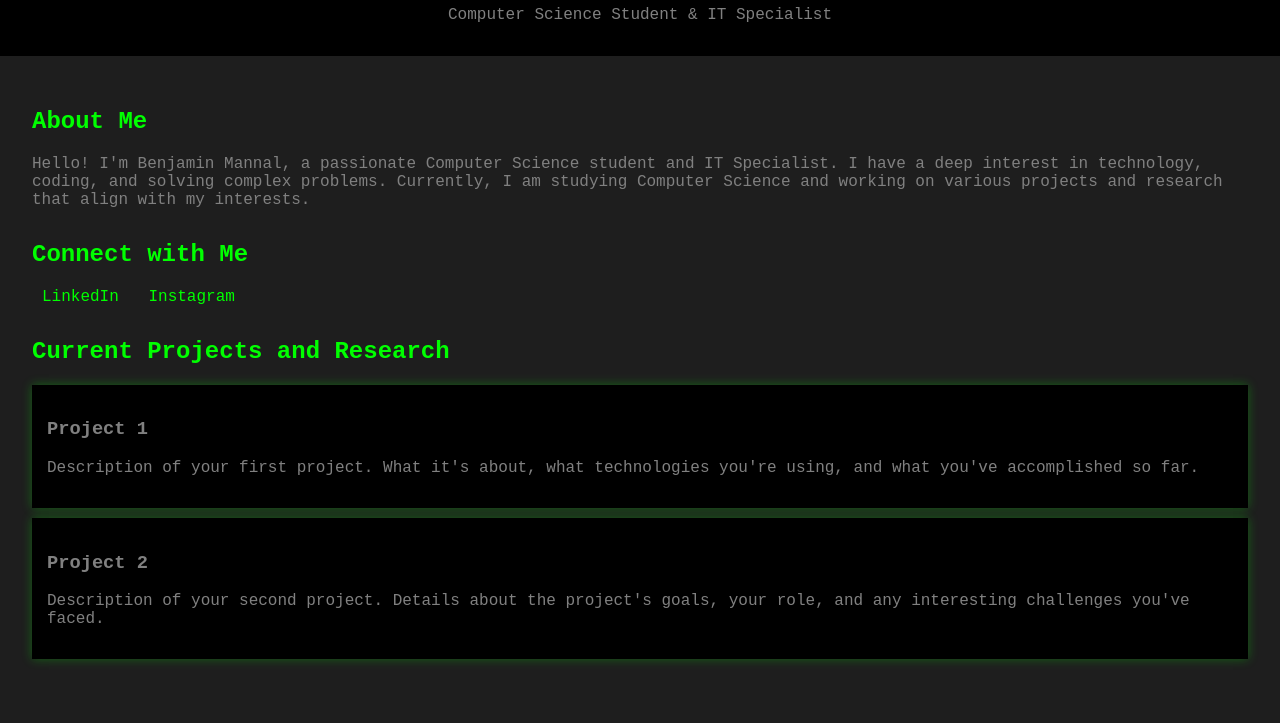
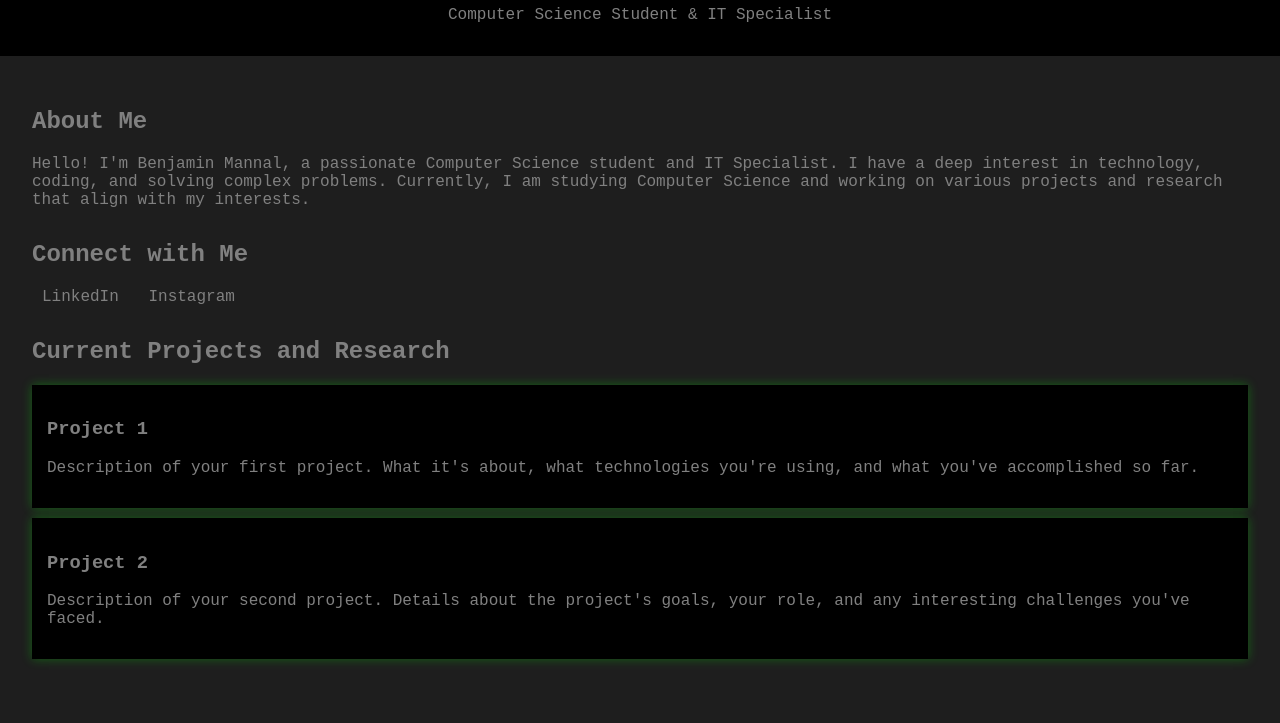
Before and after one commit to benimaru-afk/Benjamin-Mannal-Website, a plain HTML site: page index.html in a window 1280 px wide. Shown: the part 90-813 px from the top of the page. Drawn offline with Linux system fonts and the light colour scheme.

Commit message:
Add files via upload

```diff
--- a/index.html
+++ b/index.html
@@ -24,10 +24,10 @@
             margin-bottom: 2em;
         }
         h1, h2 {
-            color: #00ff00;
+            color: #808080;
         }
         a {
-            color: #00ff00;
+            color: #808080;
             text-decoration: none;
         }
         a:hover {
```
